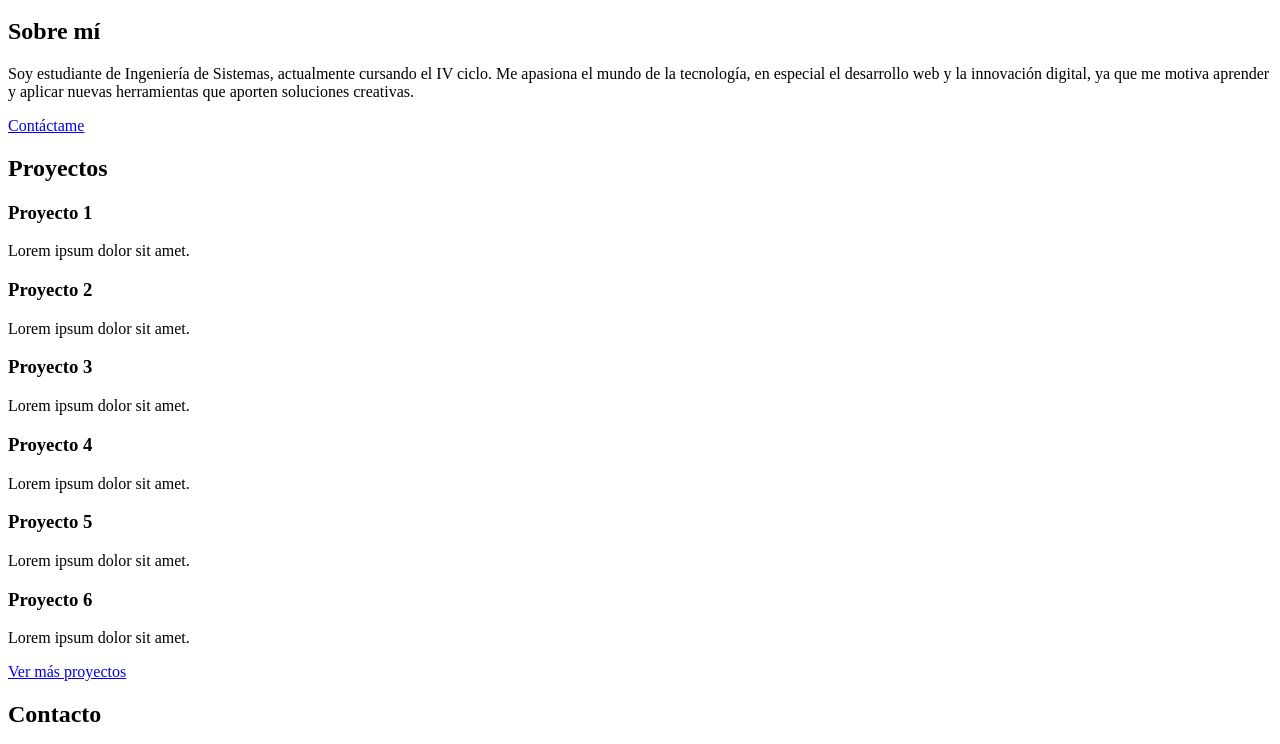
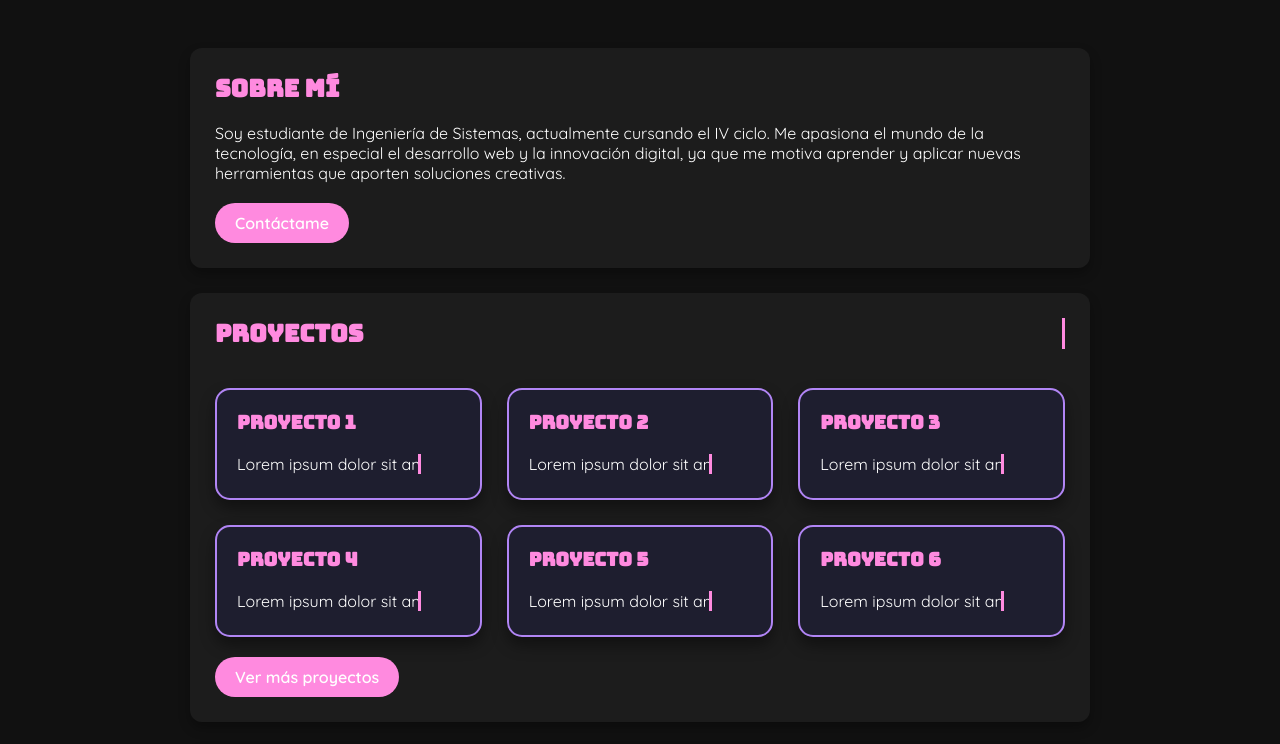
Before and after one commit to ShantalMS/HTML5-CCS, a plain HTML site: page pag3.html in a window 1280 px wide. Shown: the part 190-934 px from the top of the page. Drawn offline with Linux system fonts and the light colour scheme; the site is published under a folder, as on GitHub Pages, so addresses that start at the root find nothing; a script that the page names is missing.

Commit message:
correccion

```diff
--- a/pag1.html
+++ b/pag1.html
@@ -4,7 +4,7 @@
     <meta charset="UTF-8">
     <meta name="viewport" content="width=device-width, initial-scale=1.0">
     <title>Document</title>
-    <link rel="stylesheet" href="/css/estilos1.css">
+    <link rel="stylesheet" href="css/estilos1.css">
 </head>
 <body>
     <header>
--- a/pag3.html
+++ b/pag3.html
@@ -7,7 +7,7 @@
   <meta name="description" content="Portafolio de Shantal Marin Sanchez, estudiante de Ingeniería de Sistemas con proyectos en desarrollo web e innovación digital.">
   <!-- Fuentes -->
   <link href="https://fonts.googleapis.com/css?family=Bungee|Quicksand:wght@400;600&display=swap" rel="stylesheet">
-  <link rel="stylesheet" href="/css/estilo3.css">
+  <link rel="stylesheet" href="css/estilo3.css">
   <link rel="icon" href="img/favicon.png">
 </head>
 <body>
```
Also changed, not shown: pag2.html (+1 -1 lines), pag4.html (+1 -1 lines), css/styles.css (renamed from styles.css).
